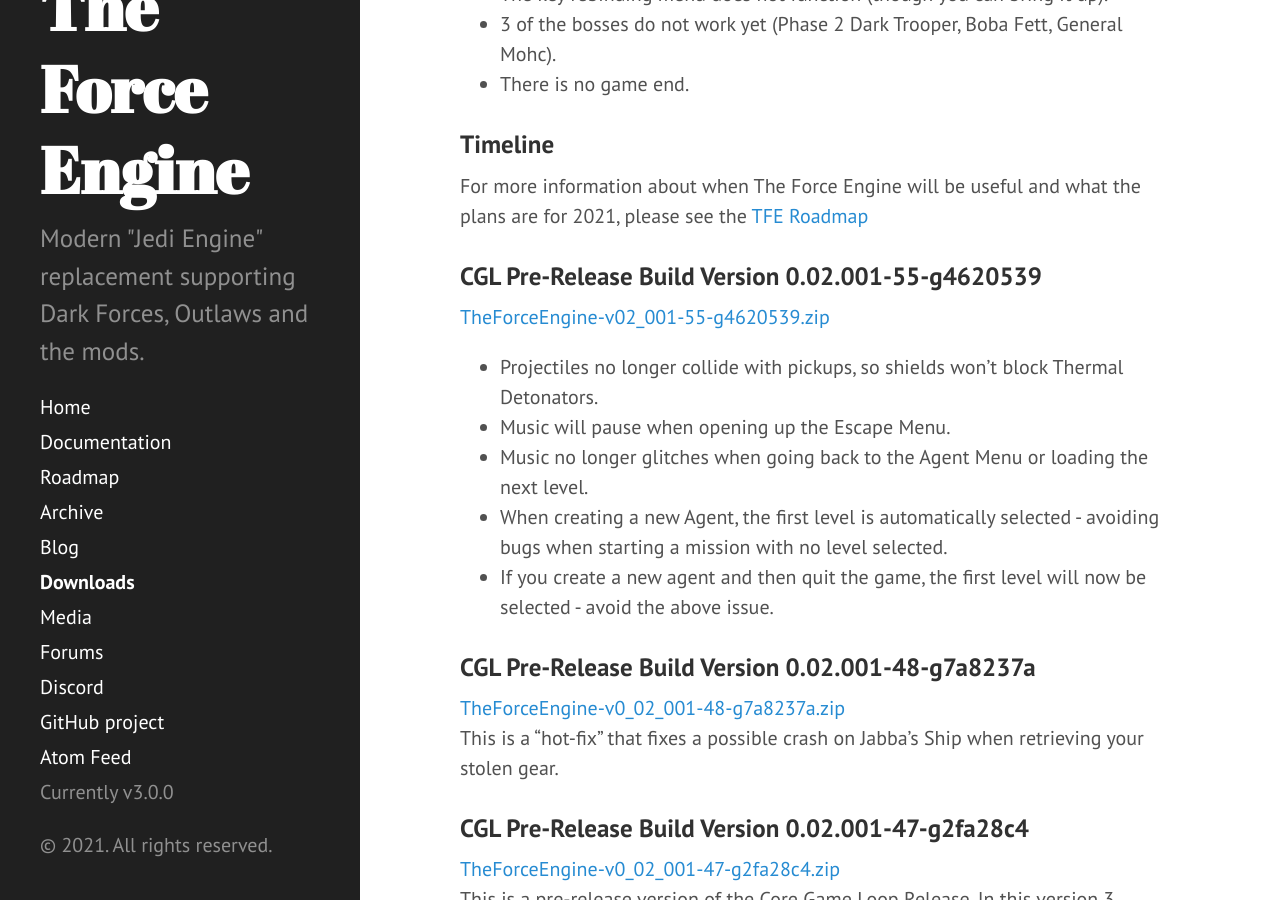
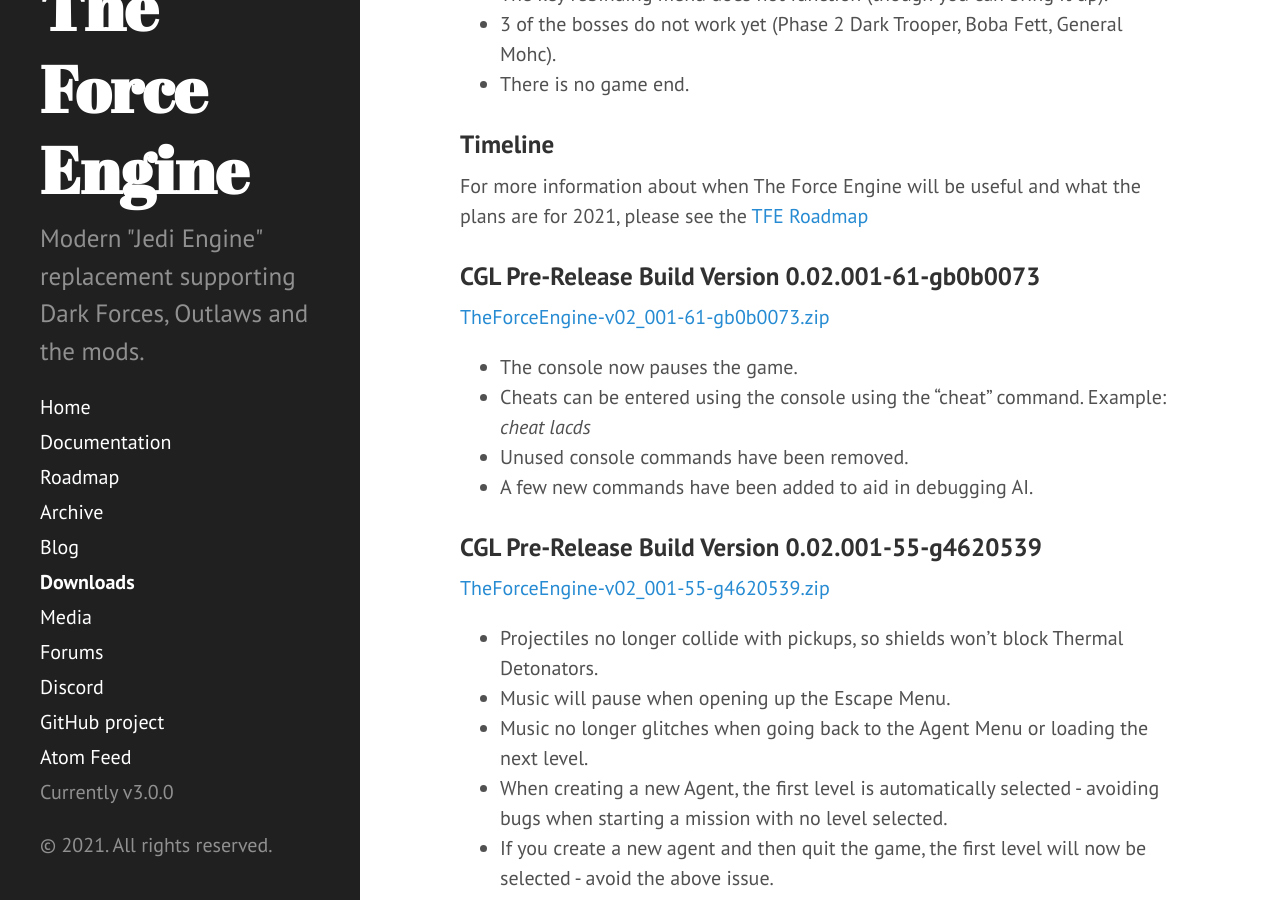
Before and after one commit to TheForceEngine/TheForceEngine.github.io, a Jekyll site: the page built from downloads.md, in a window 1280 px wide and 900 px high, scrolled down 492 px. Built offline with Jekyll 4.4.1, drawn with Linux system fonts in a browser that asks for light colours.

Commit message:
Update downloads.md

```diff
--- a/downloads.md
+++ b/downloads.md
@@ -19,6 +19,13 @@
 
 ### Timeline
 For more information about when The Force Engine will be useful and what the plans are for 2021, please see the [TFE Roadmap](Roadmap.md)
+
+### CGL Pre-Release Build Version 0.02.001-61-gb0b0073
+[TheForceEngine-v02_001-61-gb0b0073.zip](archive/TheForceEngine-v02_001-61-gb0b0073.zip) <br>
+* The console now pauses the game.
+* Cheats can be entered using the console using the "cheat" command. Example: *cheat lacds*
+* Unused console commands have been removed.
+* A few new commands have been added to aid in debugging AI.
 
 ### CGL Pre-Release Build Version 0.02.001-55-g4620539
 [TheForceEngine-v02_001-55-g4620539.zip](archive/TheForceEngine-v02_001-55-g4620539.zip) <br>
```
